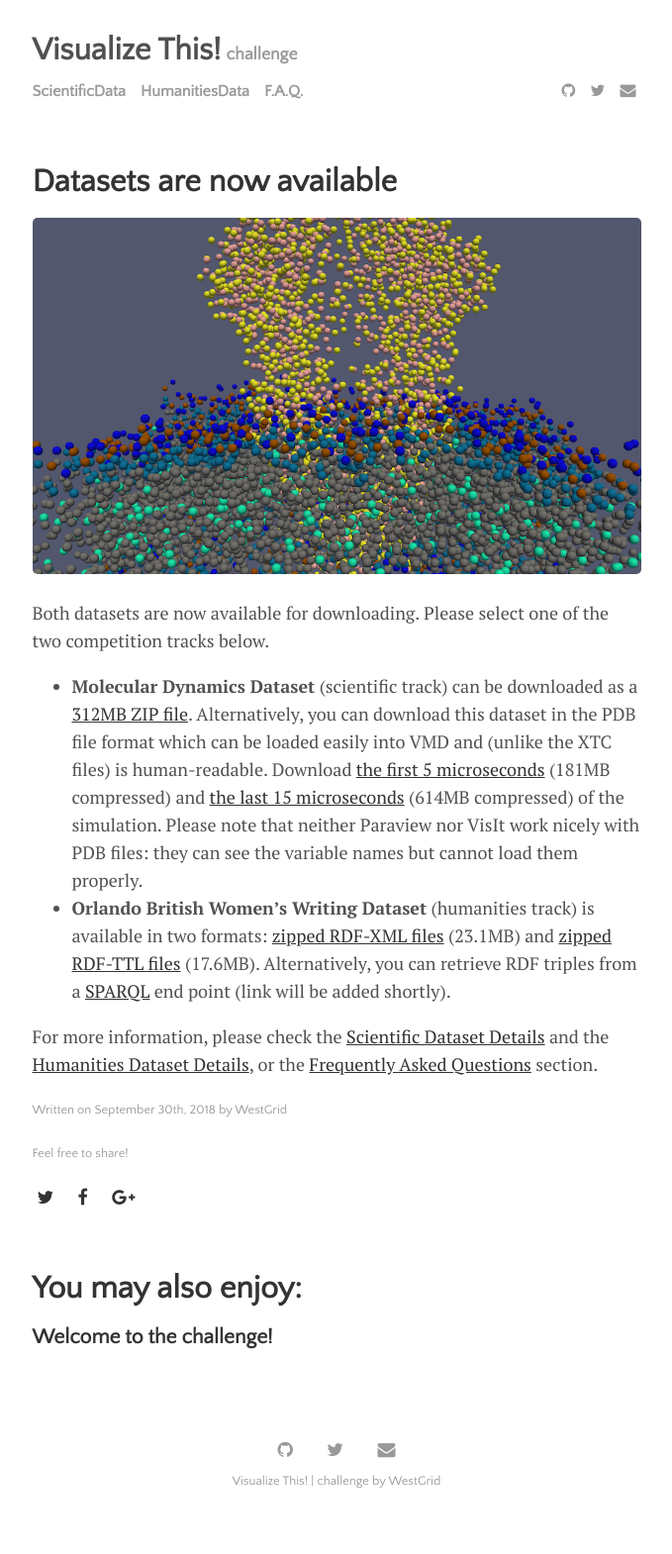
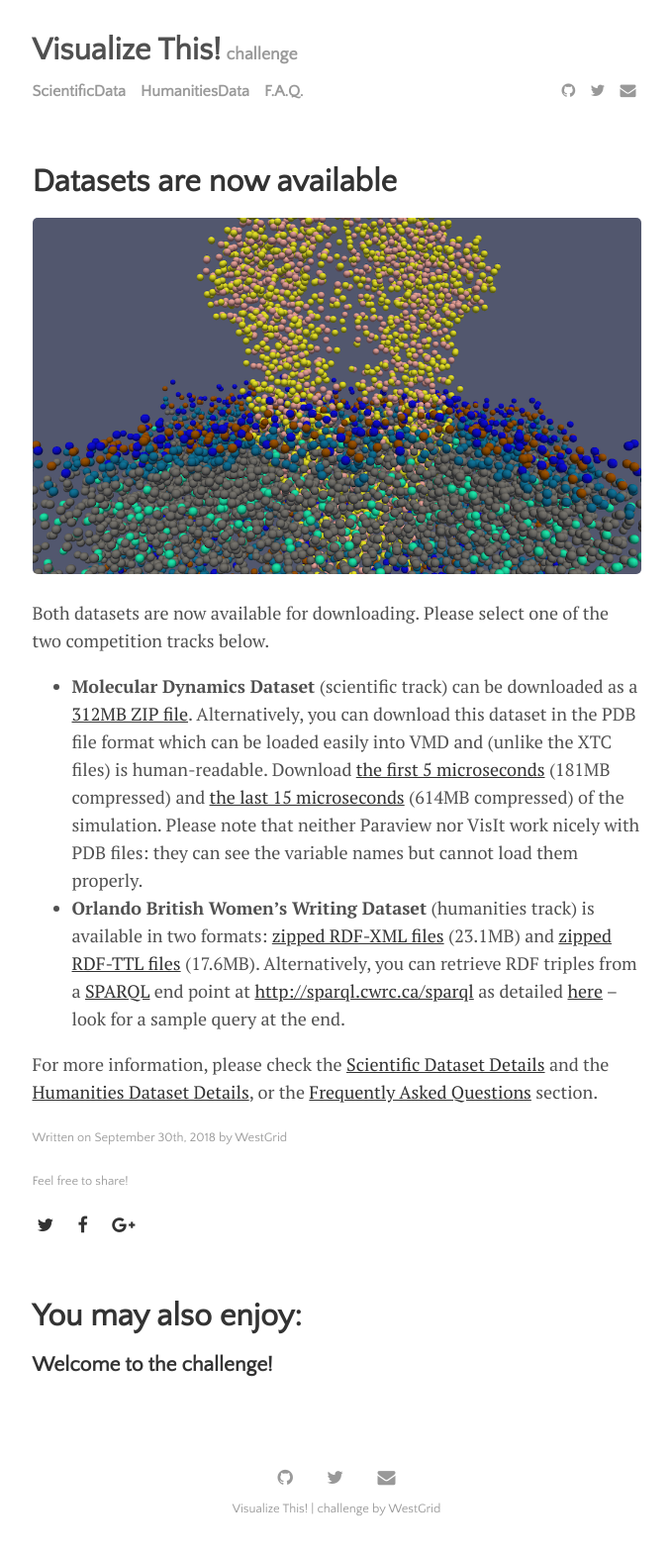
Before and after one commit to WestGrid/visualizeThis, a Jekyll site: the page built from _posts/2018-09-30-datasets-now-available.md, in a window 1280 px wide. Shown: the whole page at 99% size, without its empty margins (300-979 px from the left). Built offline with Jekyll 4.4.1, drawn with Linux system fonts in a browser that asks for light colours; before the commit the page ends 1542 px from its top, so only the background shows below that.

Commit message:
added SPARQL end point link

```diff
--- a/_posts/2018-09-30-datasets-now-available.md
+++ b/_posts/2018-09-30-datasets-now-available.md
@@ -22,8 +22,10 @@ Both datasets are now available for downloading. Please select one of the two co
   [zipped RDF-XML files](https://owncloud.westgrid.ca/index.php/s/0NOio2vRbgjUjwo/download) (23.1MB) and
   [zipped RDF-TTL files](https://owncloud.westgrid.ca/index.php/s/4B4ATo4NMWwkUW3/download)
   (17.6MB). Alternatively, you can retrieve RDF triples from a <a
-  href="https://en.wikipedia.org/wiki/SPARQL" target="_blank">SPARQL</a> end point (link will be added
-  shortly).
+  href="https://en.wikipedia.org/wiki/SPARQL" target="_blank">SPARQL</a> end point at <a
+  href="http://sparql.cwrc.ca/sparql" target="_blank">http://sparql.cwrc.ca/sparql</a> as detailed <a
+  href="http://sparql.cwrc.ca/vizchallenge" target="_blank">here</a> -- look for a sample query at the
+  end.
 
 For more information, please check the [Scientific Dataset Details]({{ site.baseurl
 }}/menu/scientific.html) and the [Humanities Dataset Details]({{ site.baseurl }}/menu/humanities.html),
```
